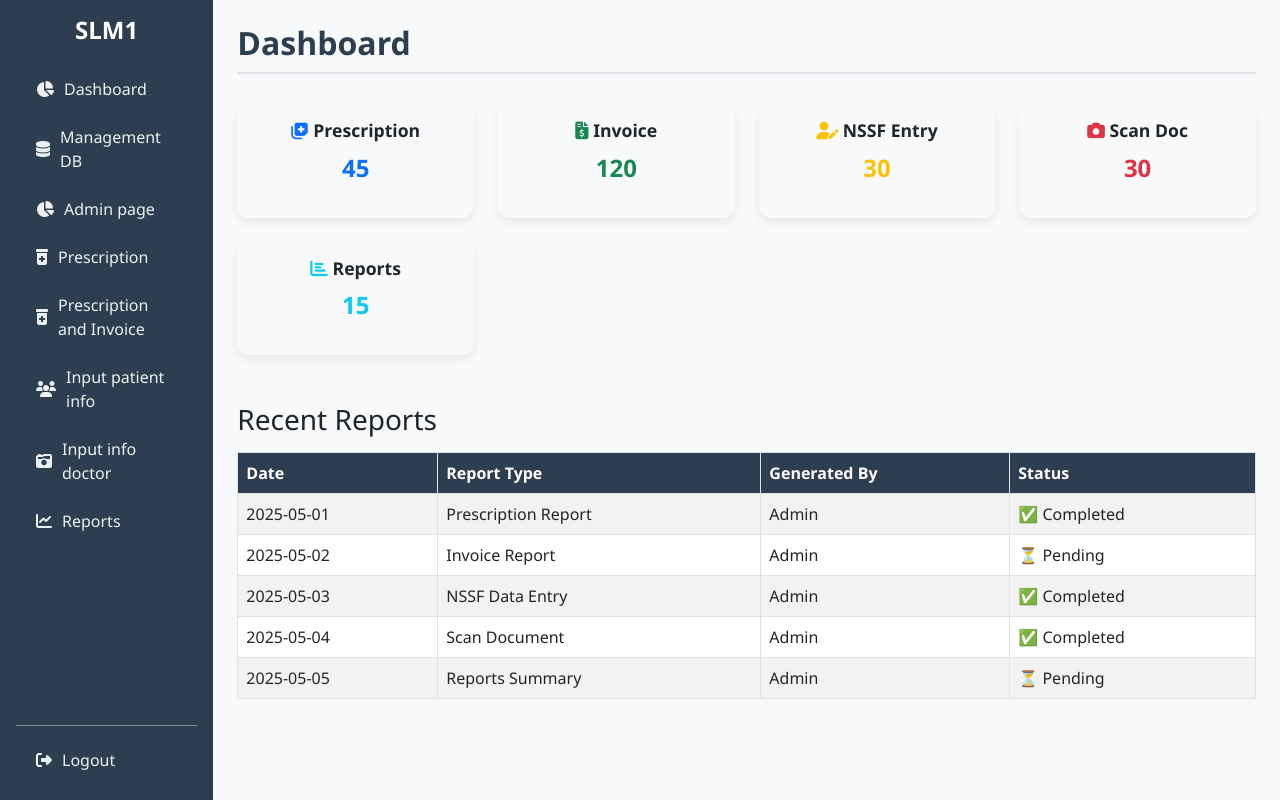
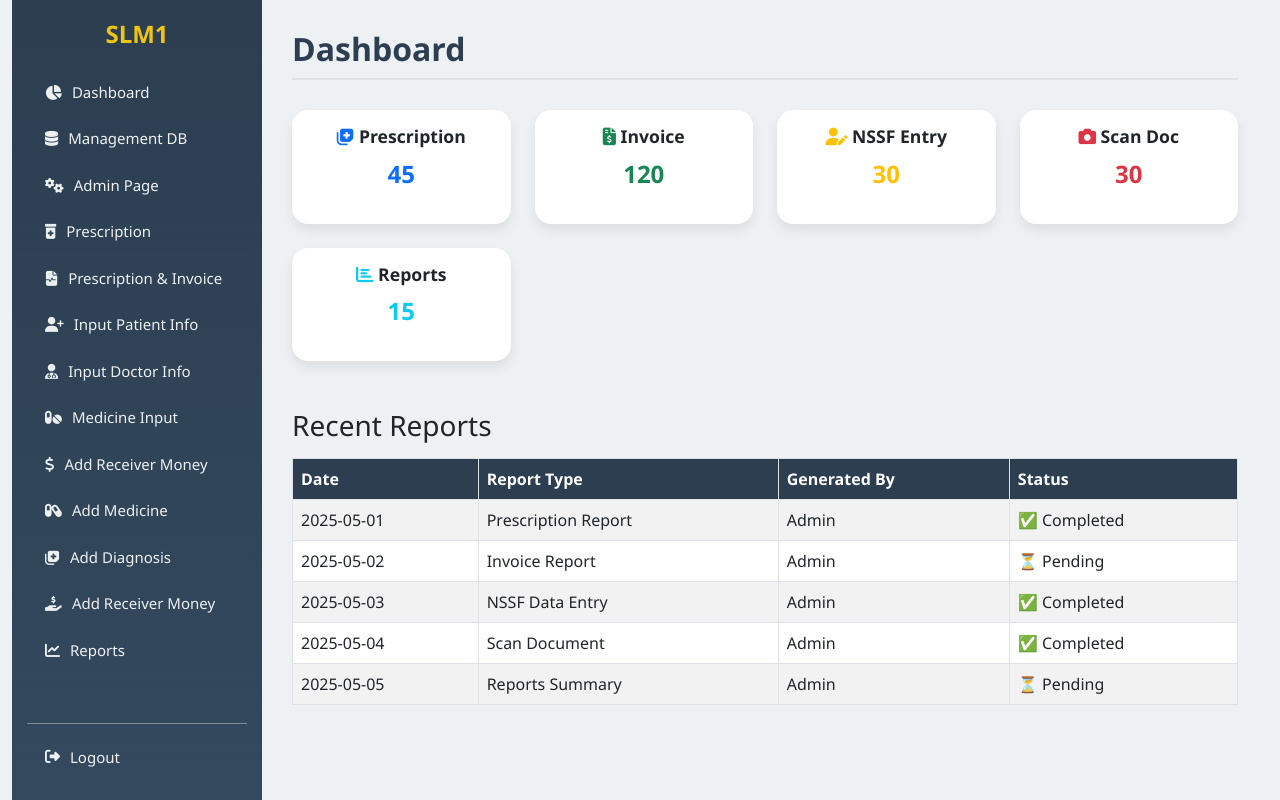
Before and after one commit to reatreysem168/Sokleap-Project, a PHP site: page /dashboard.php in a window 1280 px wide. Run offline with PHP 8.4, Linux system fonts and the light colour scheme; the visitor is signed in with stand-in values (Sample User, id 1).

Commit message:
edit dashboard

```diff
--- a/Project sarna/dashboard.php
+++ b/Project sarna/dashboard.php
@@ -6,7 +6,6 @@ if (!isset($_SESSION['username'])) {
     exit();
 }
 ?>
-
 <!DOCTYPE html>
 <html lang="en">
 <head>
@@ -17,40 +16,67 @@ if (!isset($_SESSION['username'])) {
   <link rel="stylesheet" href="https://cdnjs.cloudflare.com/ajax/libs/bootstrap/5.3.0/css/bootstrap.min.css">
   <style>
     body {
-      background-color: #f8f9fa;
+      background-color: #eef1f4;
       font-family: "Segoe UI", sans-serif;
+      margin: 0;
+      overflow-x: hidden;
+    }
+
+    .container-fluid {
+      display: flex;
+      flex-wrap: nowrap;
+      height: 100vh;
     }
 
     .sidebar {
-      height: 100vh;
-      background-color: #2c3e50;
+      width: 250px;
+      background: linear-gradient(180deg, #2c3e50, #34495e);
       color: white;
       display: flex;
       flex-direction: column;
       justify-content: space-between;
-      position: sticky;
-      top: 0;
-      padding-top: 20px;
+      overflow-y: auto;
+      padding: 20px 15px;
+      scrollbar-width: thin;
+      scrollbar-color: #1abc9c #2c3e50;
+    }
+
+    .sidebar::-webkit-scrollbar {
+      width: 6px;
+    }
+
+    .sidebar::-webkit-scrollbar-thumb {
+      background-color: #1abc9c;
+      border-radius: 10px;
+    }
+
+    .sidebar::-webkit-scrollbar-track {
+      background-color: #2c3e50;
     }
 
     .sidebar h4 {
       font-weight: bold;
+      text-align: center;
       margin-bottom: 20px;
+      color: #f1c40f;
     }
 
     .sidebar a {
       color: #ecf0f1;
       text-decoration: none;
-      padding: 12px 20px;
+      padding: 12px 18px;
       display: flex;
       align-items: center;
       gap: 10px;
-      transition: background 0.3s, padding-left 0.3s;
+      transition: all 0.3s ease;
+      border-radius: 5px;
+      font-size: 15px;
     }
 
     .sidebar a:hover {
-      background-color: #34495e;
-      padding-left: 25px;
+      background-color: #1abc9c;
+      color: white;
+      padding-left: 24px;
     }
 
     .logout-link {
@@ -59,14 +85,22 @@ if (!isset($_SESSION['username'])) {
       padding-top: 10px;
     }
 
+    main {
+      flex-grow: 1;
+      overflow-y: auto;
+      padding: 30px;
+    }
+
     .card {
-      border-radius: 12px;
-      box-shadow: 0 4px 10px rgba(0, 0, 0, 0.07);
-      transition: transform 0.2s;
+      border-radius: 16px;
+      box-shadow: 0 6px 12px rgba(0, 0, 0, 0.08);
+      transition: transform 0.2s, box-shadow 0.2s;
+      background-color: white;
     }
 
     .card:hover {
-      transform: translateY(-3px);
+      transform: translateY(-5px);
+      box-shadow: 0 8px 16px rgba(0, 0, 0, 0.12);
     }
 
     .card h5 {
@@ -92,23 +126,43 @@ if (!isset($_SESSION['username'])) {
     }
 
     .report-table tbody tr:hover {
-      background-color: #f1f1f1;
+      background-color: #f9f9f9;
+    }
+
+    .fa {
+      font-size: 1.1rem;
+    }
+
+    @media (max-width: 768px) {
+      .container-fluid {
+        flex-direction: column;
+      }
+      .sidebar {
+        width: 100%;
+        height: auto;
+        max-height: 200px;
+      }
     }
   </style>
 </head>
 <body>
   <div class="container-fluid">
-    <div class="row">
-      <nav class="col-md-2 sidebar p-3">
+    <!-- Sidebar -->
+    <nav class="sidebar">
       <div>
-          <h4 class="text-center">SLM1</h4>
+        <h4>SLM1</h4>
         <a href="#"><i class="fas fa-chart-pie"></i> Dashboard</a>
         <a href="admin/dashboard.php"><i class="fas fa-database"></i> Management DB</a>
-          <a href="Manage Page/index.php"><i class="fas fa-chart-pie"></i>Admin page</a>
+        <a href="Manage Page/index.php"><i class="fas fa-cogs"></i> Admin Page</a>
         <a href="prescription_form.php"><i class="fas fa-prescription-bottle-alt"></i> Prescription</a>
-          <a href="print_prescription.php"><i class="fas fa-prescription-bottle-alt"></i> Prescription and Invoice</a>
-          <a href="#"><i class="fas fa-users"></i> Input patient info</a>
-          <a href="#"><i class="fas fa-camera-retro"></i>Input info doctor</a>
+        <a href="print_prescription.php"><i class="fas fa-file-medical-alt"></i> Prescription & Invoice</a>
+        <a href="Patient/input_patient_info.php"><i class="fas fa-user-plus"></i> Input Patient Info</a>
+        <a href="Doctor_info/doctor_info.php"><i class="fas fa-user-md"></i> Input Doctor Info</a>
+        <a href="Medicine_info/medicine_info.php"><i class="fas fa-pills"></i> Medicine Input</a>
+        <a href="report.php"><i class="fas fa-dollar-sign"></i> Add Receiver Money</a>
+        <a href="report.php"><i class="fas fa-capsules"></i> Add Medicine</a>
+        <a href="report.php"><i class="fas fa-notes-medical"></i> Add Diagnosis</a>
+        <a href="report.php"><i class="fas fa-hand-holding-usd"></i> Add Receiver Money</a>
         <a href="report.php"><i class="fas fa-chart-line"></i> Reports</a>
       </div>
       <div class="logout-link">
@@ -116,35 +170,36 @@ if (!isset($_SESSION['username'])) {
       </div>
     </nav>
 
-      <main class="col-md-10 p-4">
+    <!-- Main Content -->
+    <main>
       <h2 class="dashboard-title">Dashboard</h2>
       <div class="row g-4">
         <div class="col-md-3">
-            <div class="card p-3 text-center bg-light border-0">
+          <div class="card p-3 text-center border-0">
             <h5><i class="fas fa-notes-medical text-primary"></i> Prescription</h5>
             <p class="fs-4 fw-bold text-primary">45</p>
           </div>
         </div>
         <div class="col-md-3">
-            <div class="card p-3 text-center bg-light border-0">
+          <div class="card p-3 text-center border-0">
             <h5><i class="fas fa-file-invoice-dollar text-success"></i> Invoice</h5>
             <p class="fs-4 fw-bold text-success">120</p>
           </div>
         </div>
         <div class="col-md-3">
-            <div class="card p-3 text-center bg-light border-0">
+          <div class="card p-3 text-center border-0">
             <h5><i class="fas fa-user-edit text-warning"></i> NSSF Entry</h5>
             <p class="fs-4 fw-bold text-warning">30</p>
           </div>
         </div>
         <div class="col-md-3">
-            <div class="card p-3 text-center bg-light border-0">
+          <div class="card p-3 text-center border-0">
             <h5><i class="fas fa-camera text-danger"></i> Scan Doc</h5>
             <p class="fs-4 fw-bold text-danger">30</p>
           </div>
         </div>
         <div class="col-md-3">
-            <div class="card p-3 text-center bg-light border-0">
+          <div class="card p-3 text-center border-0">
             <h5><i class="fas fa-chart-bar text-info"></i> Reports</h5>
             <p class="fs-4 fw-bold text-info">15</p>
           </div>
@@ -174,7 +229,6 @@ if (!isset($_SESSION['username'])) {
       </div>
     </main>
   </div>
-  </div>
 
   <script src="https://cdnjs.cloudflare.com/ajax/libs/bootstrap/5.3.0/js/bootstrap.bundle.min.js"></script>
 </body>
```
Also changed, not shown: Project sarna/Doctor_info/doctor_info.php (added, +106 -0 lines), Project sarna/Medicine_info/medicine_info.php (added, +105 -0 lines). Lines whose indentation alone changed are shown as unchanged.
